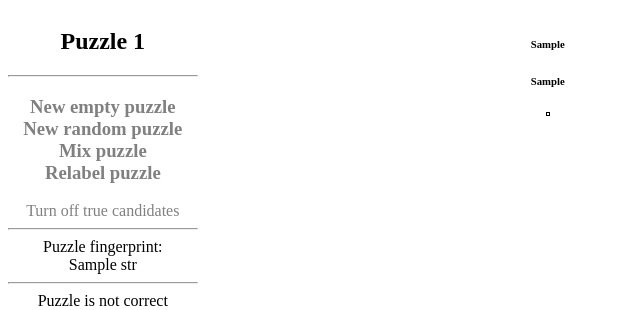
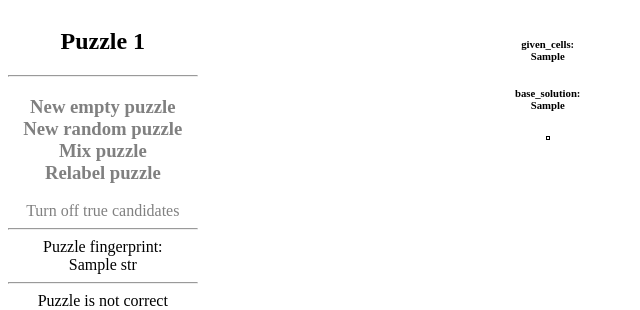
Before and after one commit to GermanMartynov/sdk17, a Django app: template templates/sudoku/puzzle.html in a window 1280 px wide. Shown: the top 310 px of the page, without its empty margins (0-640 px from the left). Run offline with Django 3.2, Linux system fonts and the light colour scheme; the template is opened without the code that fills it: most values are stand-ins (such as "Sample title", 1, 10 or a date in 2020).

Commit message:
сделано пермешивание, переназначение и их отмена базовой таблицы вместе с пазлом
работает только перемешивание решения базовой таблицы

```diff
--- a/sudoku/sudoku.py
+++ b/sudoku/sudoku.py
@@ -340,7 +340,7 @@ class Puzzle:
         self.transformations.append([cell.index for cell in self.grid]) # запомнить трансформмацию индексов
         for i in range(81):     # переопределить индексы ячеек
             self.grid[i].index = i
-        self.base_solution = [self.base_solution[i] for i in self.transformations[-1]] # перемешать решение базового пазла
+        self.base_solution = [self.base_solution[i] for i in self.transformations[-1]] # трансформировать решение базового пазла
 
     def undo_mix(self):
         if self.transformations:
--- a/sudoku/views.py
+++ b/sudoku/views.py
@@ -43,7 +43,7 @@ def new_puzzle(request):
 
 def new_empty_puzzle(request):
     global base_puzzle
-    new.load_table([0]*81)
+    new.__init__([0]*81)
     base_puzzle = ''
     return redirect('show_puzzle_url')
 
--- a/templates/sudoku/puzzle.html
+++ b/templates/sudoku/puzzle.html
@@ -99,8 +99,8 @@
 </div>
 
 <div class="puzzle_grid">
-    <h6 align="center">{{ puzzle.given_cells }}</h6>
-    <h6 align="center">{{ puzzle.base_solution }}</h6>
+    <h6 align="center">given_cells:<br>{{ puzzle.given_cells }}</h6>
+    <h6 align="center">base_solution:<br>{{ puzzle.base_solution }}</h6>
     <table class="sudoku_table">
         {% for rows_of_boxes in puzzle.rows_of_boxes %}
             <tr>
```
